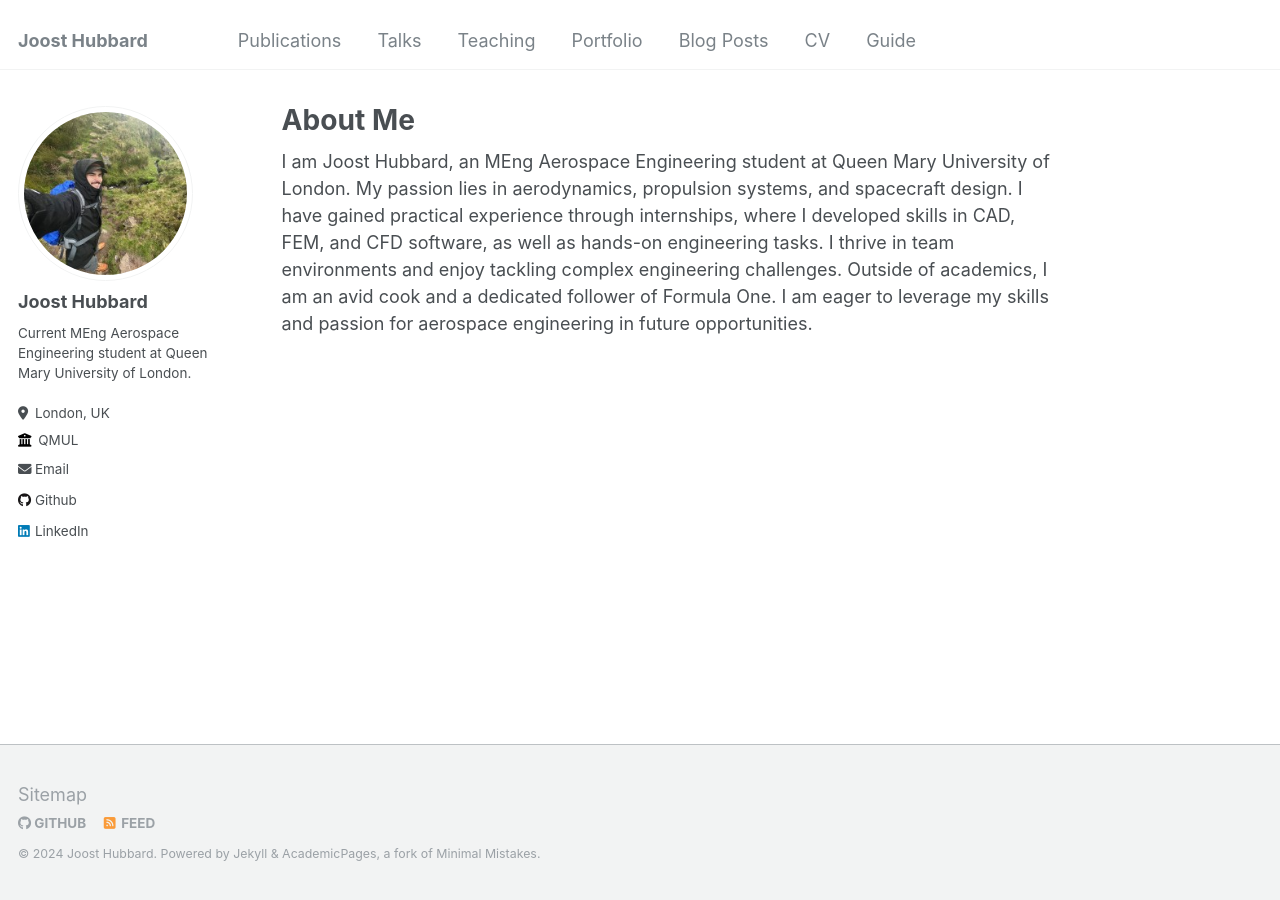
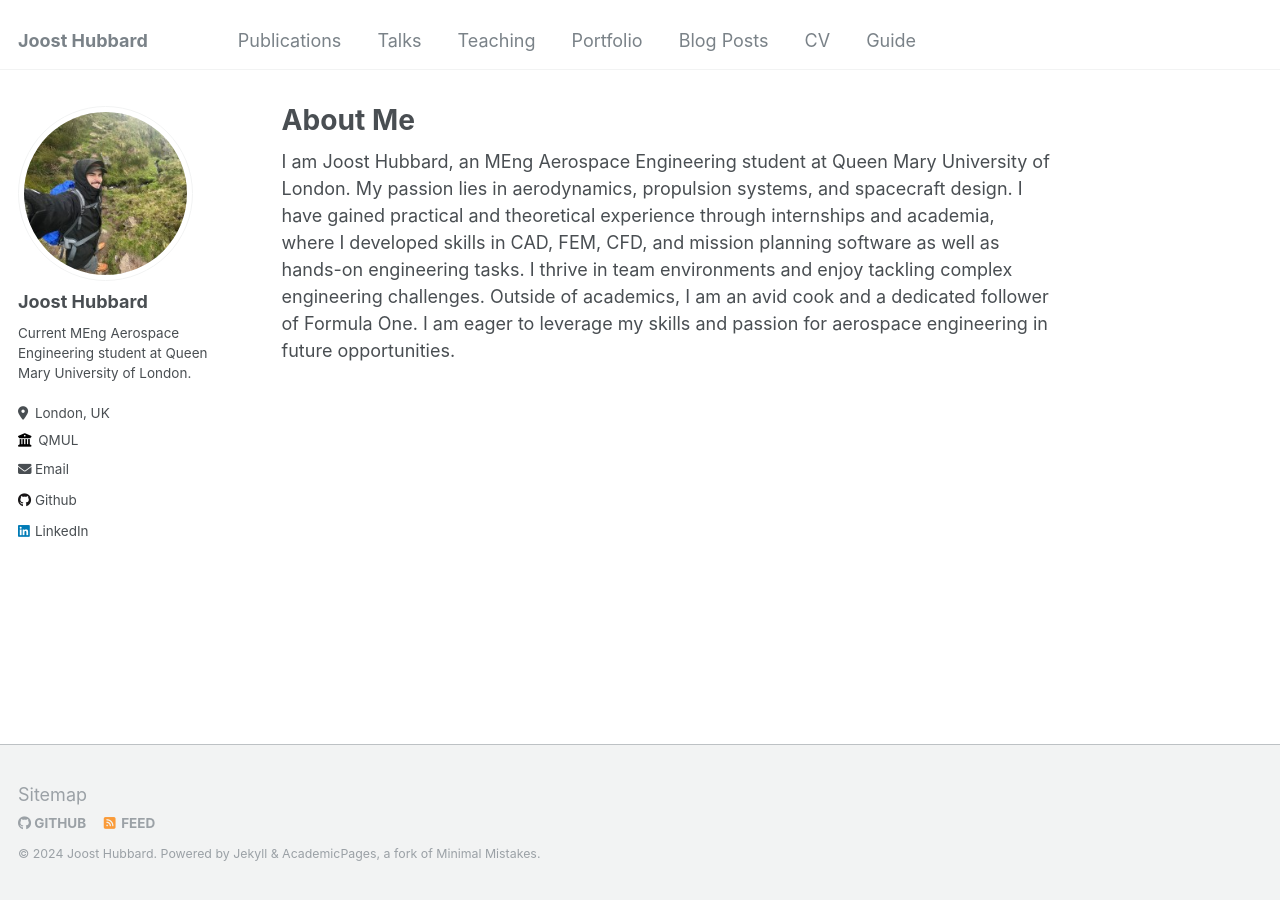
Before and after one commit to Joosty/Joosty..github.io, a Jekyll site: the page built from _pages/about.md, in a window 1280 px wide. Built offline with Jekyll 4.4.1, drawn with Linux system fonts in a browser that asks for light colours.

Commit message:
Update about.md

```diff
--- a/_pages/about.md
+++ b/_pages/about.md
@@ -7,4 +7,4 @@ redirect_from:
   - /about.html
 ---
 
-I am Joost Hubbard, an MEng Aerospace Engineering student at Queen Mary University of London. My passion lies in aerodynamics, propulsion systems, and spacecraft design. I have gained practical experience through internships, where I developed skills in CAD, FEM, and CFD software, as well as hands-on engineering tasks. I thrive in team environments and enjoy tackling complex engineering challenges. Outside of academics, I am an avid cook and a dedicated follower of Formula One. I am eager to leverage my skills and passion for aerospace engineering in future opportunities.
+I am Joost Hubbard, an MEng Aerospace Engineering student at Queen Mary University of London. My passion lies in aerodynamics, propulsion systems, and spacecraft design. I have gained practical and theoretical  experience through internships and academia, where I developed skills in CAD, FEM, CFD, and mission planning software as well as hands-on engineering tasks. I thrive in team environments and enjoy tackling complex engineering challenges. Outside of academics, I am an avid cook and a dedicated follower of Formula One. I am eager to leverage my skills and passion for aerospace engineering in future opportunities.
```
